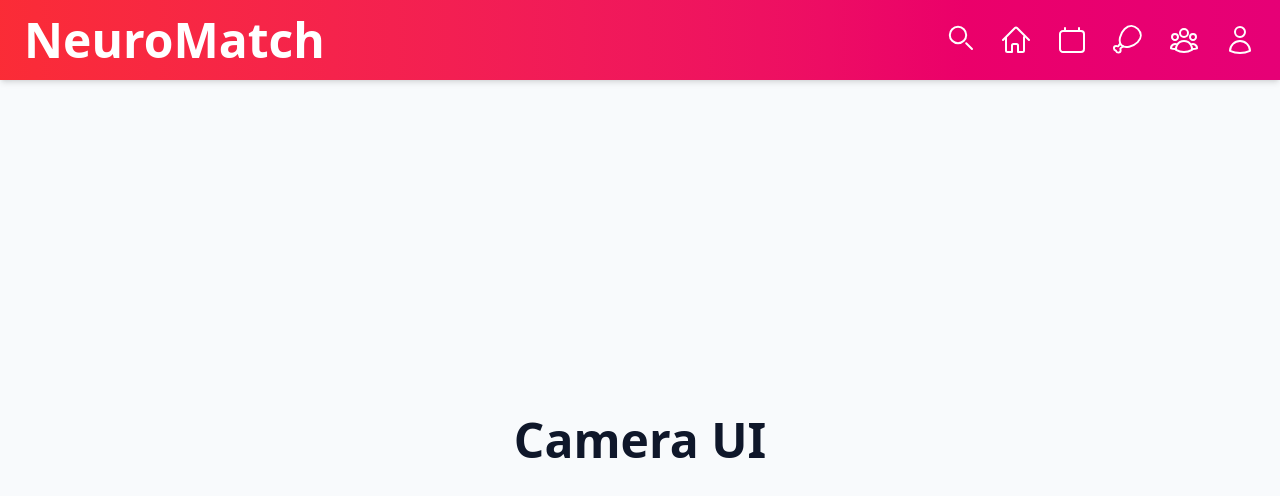
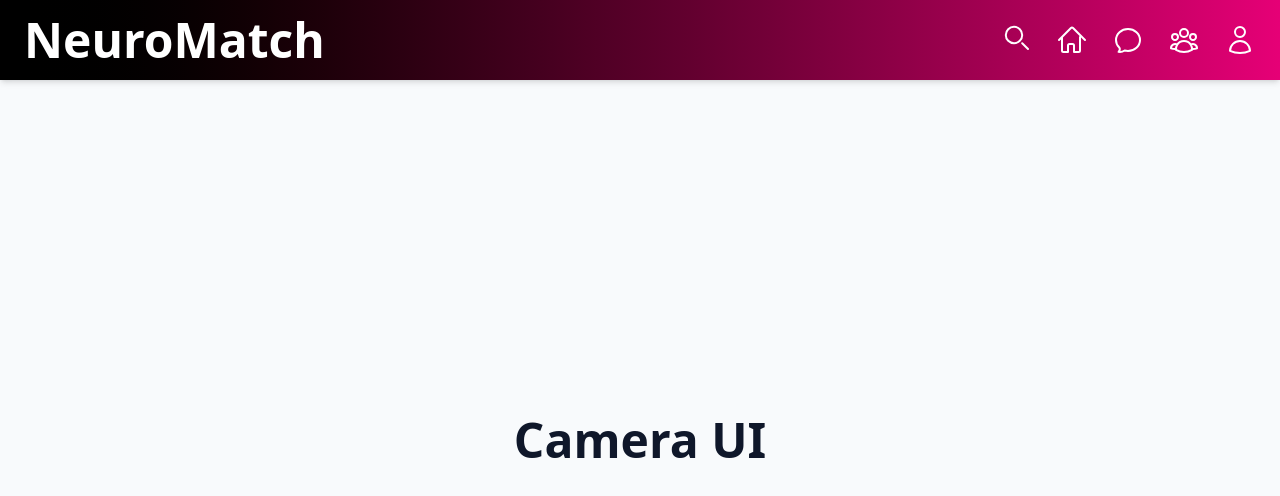
Before and after one commit to alexusar/Neuro-Match, a React (Vite) app in the folder frontend/: page /camera in a window 1280 px wide. Shown: the top 496 px of the page. Built offline with nearby package versions, Linux system fonts and the light colour scheme.

Commit message:
Update Login and Icons

```diff
--- a/frontend/src/components/LoginUI.tsx
+++ b/frontend/src/components/LoginUI.tsx
@@ -37,8 +37,11 @@ function LoginUI() {
     };
 
     return (
-        <div className="min-h-screen flex items-center justify-center bg-gradient-to-br from-blue-500 to-purple-600">
-          <div className="login-form bg-white p-8 rounded-xl shadow-lg">
+        <div className="min-h-screen flex flex-col items-center justify-center bg-gradient-to-br from-blue-500 to-purple-600 pt-0">
+
+          <h1 className="text-5xl font-extrabold mb-23 text-transparent bg-clip-text bg-gradient-to-r from-black to-gray-800">NeuroMatch</h1>
+
+          <div className="login-form bg-white p-9 rounded-xl shadow-lg w-[28rem]">
             <h1 className="text-4xl font-bold mb-4 text-center text-gray-800">Login</h1>
             <form onSubmit={handleSubmit} className="flex flex-col">
               <input
--- a/frontend/src/components/TitleUI.tsx
+++ b/frontend/src/components/TitleUI.tsx
@@ -16,7 +16,7 @@ function TitleUI() {
   };
 
   return (
-    <header className="w-full bg-gradient-to-r from-red-500 to-pink-600 shadow-md px-6 py-4 sticky top-0 z-50 text-white">
+    <header className="w-full bg-gradient-to-r from-black to-pink-600 shadow-md px-6 py-4 sticky top-0 z-50 text-white">
       <div className="flex items-center justify-between">
         <h1 className="text-5xl font-bold">NeuroMatch</h1>
 
@@ -59,7 +59,7 @@ function TitleUI() {
           {/* Navigation Buttons */}
           {[
             { route: "/moments", icon: HomeIcon },
-            { route: "/messaginglist", icon: CalendarIcon },
+            //{ route: "/messaginglist", icon: CalendarIcon },
             { route: "/messaging", icon: DmIcon },
             { route: "/friends", icon: FriendsIcon },
             { route: "/profile", icon: ProfileIcon },
@@ -86,19 +86,17 @@ const HomeIcon = () => (
   </svg>
 );
 
-const CalendarIcon = () => (
-  <svg xmlns="http://www.w3.org/2000/svg" fill="none" viewBox="0 0 24 24" strokeWidth="1.5" stroke="currentColor" className={iconStyle}>
-    <path strokeLinecap="round" strokeLinejoin="round" d="M6.75 3v2.25M17.25 3v2.25M3 18.75V7.5a2.25 2.25 0 0 1 2.25-2.25h13.5A2.25 2.25 0 0 1 21 7.5v11.25a2.25 2.25 0 0 1-2.25 2.25H5.25A2.25 2.25 0 0 1 3 18.75z" />
-  </svg>
-);
+// const CalendarIcon = () => (
+//   <svg xmlns="http://www.w3.org/2000/svg" fill="none" viewBox="0 0 24 24" strokeWidth="1.5" stroke="currentColor" className={iconStyle}>
+//     <path strokeLinecap="round" strokeLinejoin="round" d="M6.75 3v2.25M17.25 3v2.25M3 18.75V7.5a2.25 2.25 0 0 1 2.25-2.25h13.5A2.25 2.25 0 0 1 21 7.5v11.25a2.25 2.25 0 0 1-2.25 2.25H5.25A2.25 2.25 0 0 1 3 18.75z" />
+//   </svg>
+// );
 
 const DmIcon = () => (
-  <svg xmlns="http://www.w3.org/2000/svg" fill="none" viewBox="0 0 50 50" className={iconStyle}>
-    <g>
-      <path stroke="currentColor" strokeLinecap="round" strokeLinejoin="round" d="M40.15 28.26c-7.05 7.05-19.72 10.58-25.36 4.94-5.64-5.64-2.1-18.31 4.94-25.36 7.05-7.05 14.94-5.8 20.58-0.16 5.64 5.64 6.89 13.53-0.16 20.58Z" strokeWidth="3" />
-      <path stroke="currentColor" strokeLinecap="round" strokeLinejoin="round" d="M12.86 30.25l-3.02 4.23c-.36.5-1.09.55-1.64.28-.48-.24-1.02-.37-1.59-.37-1.99 0-3.61 1.62-3.61 3.61 0 1.62 1.06 2.98 2.53 3.44.49.15.89.55 1.04 1.04.36 1.2 1.73 2.26 3.35 2.26 1.99 0 3.61-1.62 3.61-3.61 0-.57-.13-1.11-.37-1.59-.27-.55-.22-1.28.28-1.64l4.23-3.03" strokeWidth="3" />
-    </g>
+  <svg xmlns="http://www.w3.org/2000/svg" fill="none" viewBox="0 0 24 24" stroke-width="1.5" stroke="currentColor" className={iconStyle}>
+    <path stroke-linecap="round" stroke-linejoin="round" d="M12 20.25c4.97 0 9-3.694 9-8.25s-4.03-8.25-9-8.25S3 7.444 3 12c0 2.104.859 4.023 2.273 5.48.432.447.74 1.04.586 1.641a4.483 4.483 0 0 1-.923 1.785A5.969 5.969 0 0 0 6 21c1.282 0 2.47-.402 3.445-1.087.81.22 1.668.337 2.555.337Z" />
   </svg>
+
 );
 
 const FriendsIcon = () => (
```
